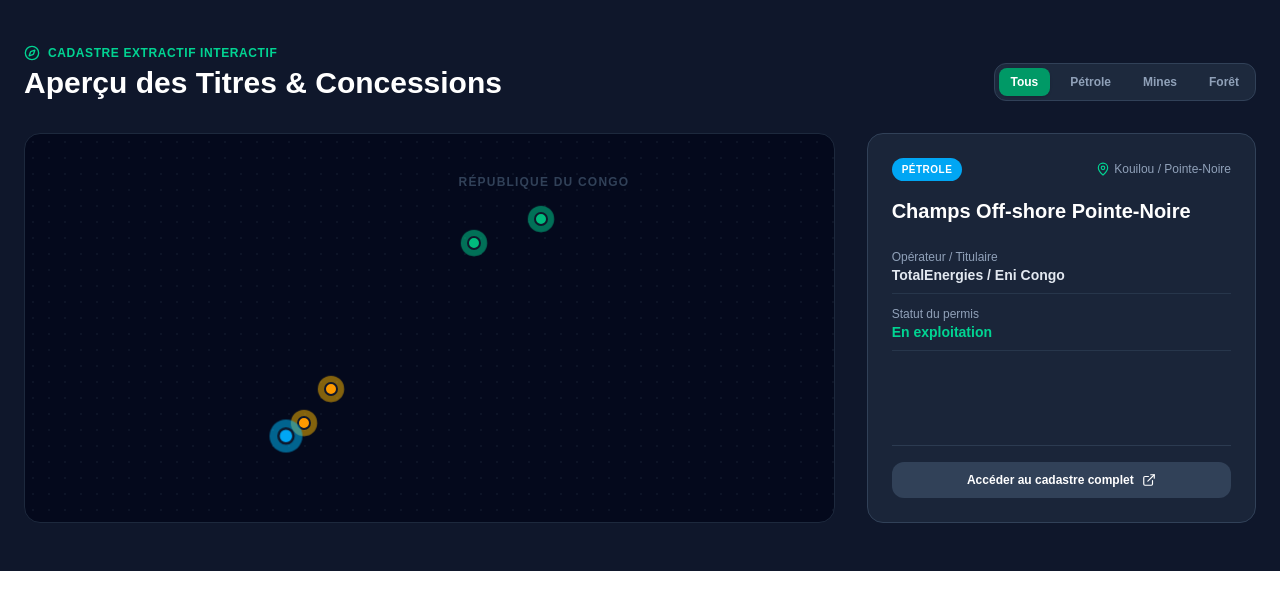
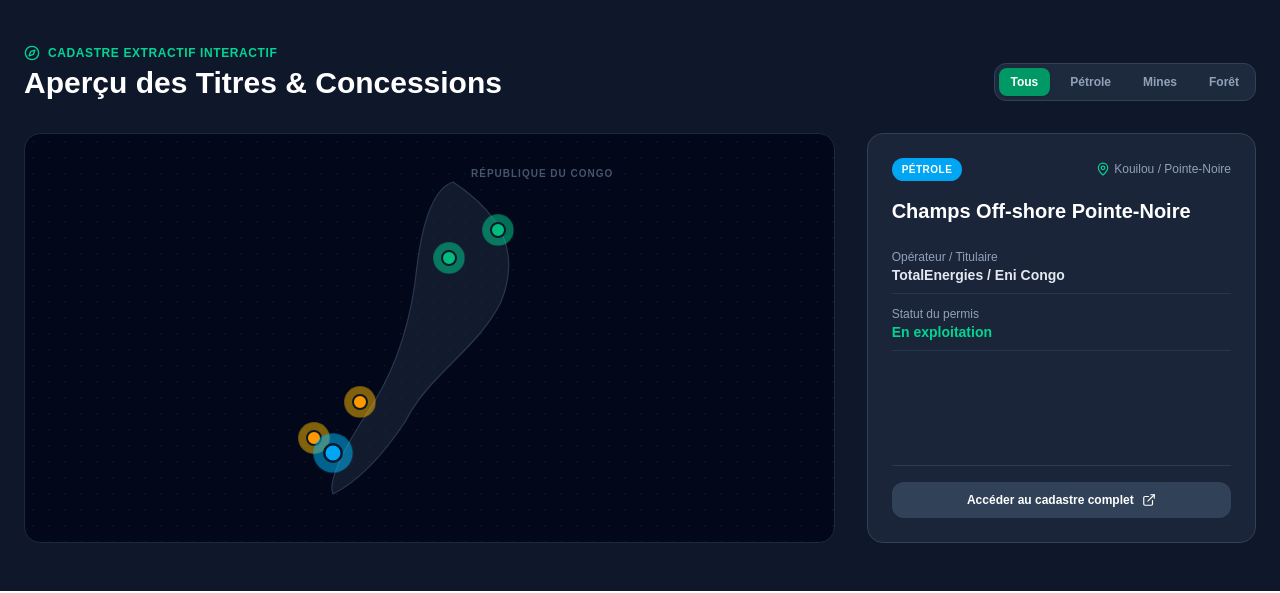
Before and after one commit to athysdavid-hash/cn-itie-congo, a Next.js app: page / in a window 1280 px wide. Shown: the part 1380-1973 px from the top of the page. Built offline with nearby package versions, Linux system fonts and the light colour scheme.

Commit message:
Ajout de la carte SVG du Congo pour le cadastre interactif

```diff
--- a/components/InteractiveMap.tsx
+++ b/components/InteractiveMap.tsx
@@ -1,7 +1,7 @@
 'use client';
 
 import React, { useState } from 'react';
-import { MapPin, Layers, Compass, ExternalLink } from 'lucide-react';
+import { MapPin, Compass, ExternalLink } from 'lucide-react';
 
 interface Zone {
   id: string;
@@ -10,7 +10,7 @@ interface Zone {
   region: string;
   status: string;
   operator: string;
-  coordinates: { top: string; left: string }; // Position visuelle sur la carte
+  coordinates: { top: string; left: string };
 }
 
 const zonesData: Zone[] = [
@@ -21,7 +21,7 @@ const zonesData: Zone[] = [
     region: 'Kouilou / Pointe-Noire',
     status: 'En exploitation',
     operator: 'TotalEnergies / Eni Congo',
-    coordinates: { top: '82%', left: '18%' },
+    coordinates: { top: '82%', left: '25%' },
   },
   {
     id: '2',
@@ -30,7 +30,7 @@ const zonesData: Zone[] = [
     region: 'Niari',
     status: 'Permis d\'exploitation',
     operator: 'Sapro Mayoko',
-    coordinates: { top: '68%', left: '28%' },
+    coordinates: { top: '68%', left: '32%' },
   },
   {
     id: '3',
@@ -39,7 +39,7 @@ const zonesData: Zone[] = [
     region: 'Sangha',
     status: 'Gestion durable (FSC)',
     operator: 'CIB-Olam',
-    coordinates: { top: '25%', left: '60%' },
+    coordinates: { top: '28%', left: '55%' },
   },
   {
     id: '4',
@@ -48,7 +48,7 @@ const zonesData: Zone[] = [
     region: 'Kouilou',
     status: 'Développement',
     operator: 'Kore Potash',
-    coordinates: { top: '78%', left: '22%' },
+    coordinates: { top: '78%', left: '20%' },
   },
   {
     id: '5',
@@ -57,7 +57,7 @@ const zonesData: Zone[] = [
     region: 'Likouala',
     status: 'Concession attribuée',
     operator: 'Société Forestière de la Likouala',
-    coordinates: { top: '18%', left: '75%' },
+    coordinates: { top: '20%', left: '68%' },
   },
 ];
 
@@ -109,21 +109,28 @@ export default function InteractiveMap() {
           </div>
         </div>
 
-        {/* Grille Carte + Panneau d'informations */}
+        {/* Grille Carte + Fiche */}
         <div className="grid grid-cols-1 lg:grid-cols-3 gap-8 items-stretch">
 
-          {/* Carte visuelle SVG du Congo */}
-          <div className="lg:col-span-2 bg-slate-950/80 rounded-2xl p-6 border border-slate-800 relative min-h-[380px] flex items-center justify-center overflow-hidden">
+          {/* Zone Carte avec SVG de fond */}
+          <div className="lg:col-span-2 bg-slate-950/90 rounded-2xl p-6 border border-slate-800 relative min-h-[400px] flex items-center justify-center overflow-hidden">
 
-            {/* Arrière-plan graphique de carte */}
-            <div className="absolute inset-0 opacity-20 bg-[radial-gradient(#334155_1px,transparent_1px)] [background-size:16px_16px]" />
+            {/* Grille d'arrière-plan */}
+            <div className="absolute inset-0 opacity-15 bg-[radial-gradient(#334155_1px,transparent_1px)] [background-size:16px_16px]" />
 
-            {/* Représentation schématique légère du Congo */}
-            <div className="relative w-full max-w-md h-[340px] flex items-center justify-center">
+            <div className="relative w-full max-w-sm h-[360px] flex items-center justify-center">
 
-              <div className="absolute text-slate-700 text-xs font-bold tracking-widest top-4 right-6 uppercase">
-                République du Congo
-              </div>
+              {/* Silhouette SVG simplifiée du Congo */}
+              <svg
+                viewBox="0 0 200 300"
+                className="absolute inset-0 w-full h-full text-slate-800/60 fill-current stroke-slate-700/80 stroke-1"
+              >
+                <path d="M 120 20 C 150 40, 180 70, 160 120 C 140 160, 100 180, 80 220 C 60 250, 40 270, 20 280 C 15 270, 30 240, 50 210 C 70 180, 85 140, 90 90 C 95 50, 105 25, 120 20 Z" />
+              </svg>
+
+              <span className="absolute text-slate-600 text-[10px] font-bold tracking-widest top-2 right-2 uppercase">
+                RÉPUBLIQUE DU CONGO
+              </span>
 
               {/* Points d'intérêt interactifs */}
               {filteredZones.map((zone) => {
@@ -137,16 +144,16 @@ export default function InteractiveMap() {
                       isSelected ? 'scale-125 z-20' : 'hover:scale-110 z-10'
                     }`}
                   >
-                    <span className="relative flex h-5 w-5 items-center justify-center">
+                    <span className="relative flex h-6 w-6 items-center justify-center">
                       <span className={`animate-ping absolute inline-flex h-full w-full rounded-full opacity-75 ${
                         zone.sector === 'Pétrole' ? 'bg-sky-400' : zone.sector === 'Mines' ? 'bg-amber-400' : 'bg-emerald-400'
                       }`} />
-                      <span className={`relative inline-flex rounded-full h-3.5 w-3.5 border-2 border-slate-900 ${
+                      <span className={`relative inline-flex rounded-full h-4 w-4 border-2 border-slate-900 ${
                         zone.sector === 'Pétrole' ? 'bg-sky-500' : zone.sector === 'Mines' ? 'bg-amber-500' : 'bg-emerald-500'
                       }`} />
                     </span>
 
-                    {/* Infobulle au survol */}
+                    {/* Tooltip au survol */}
                     <span className="absolute left-1/2 -translate-x-1/2 bottom-full mb-2 hidden group-hover:block whitespace-nowrap bg-slate-800 text-white text-[10px] font-medium px-2 py-1 rounded shadow-md border border-slate-700">
                       {zone.name}
                     </span>
```
